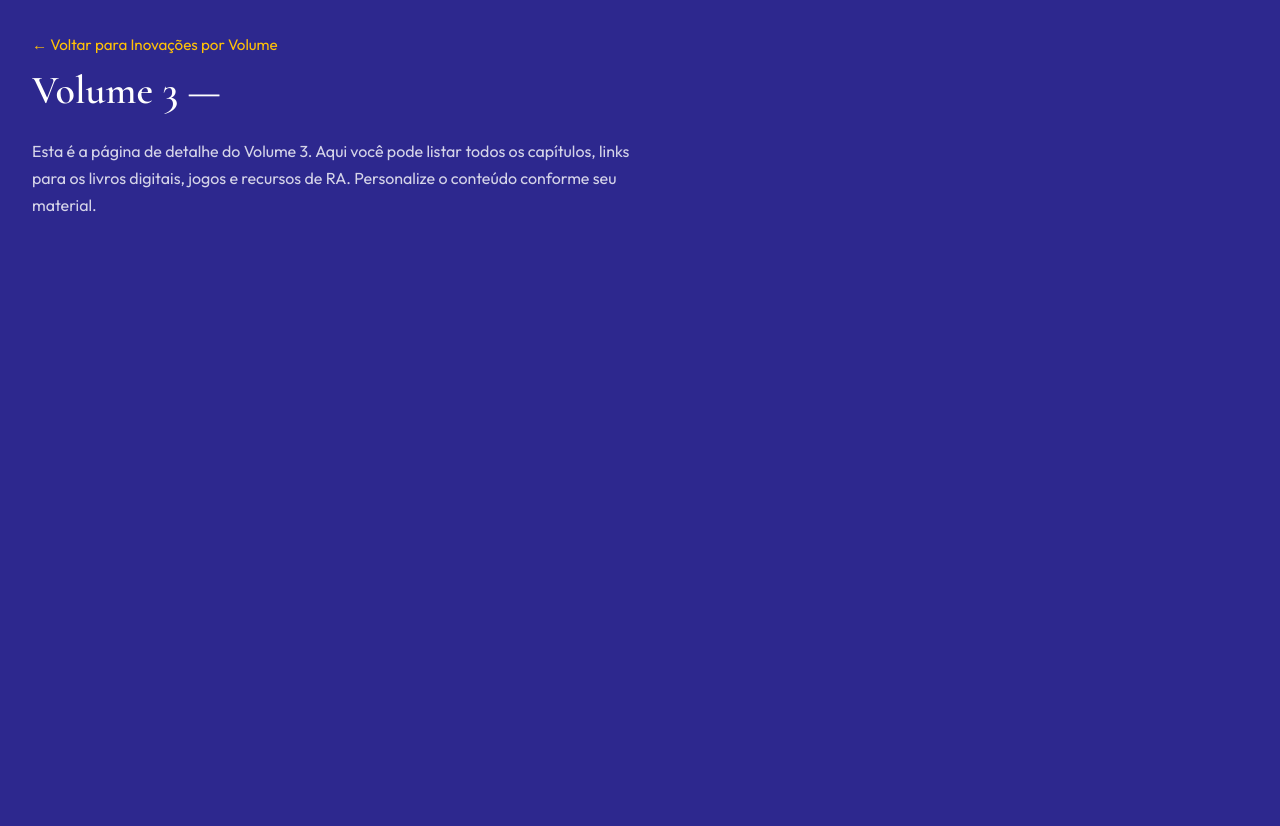
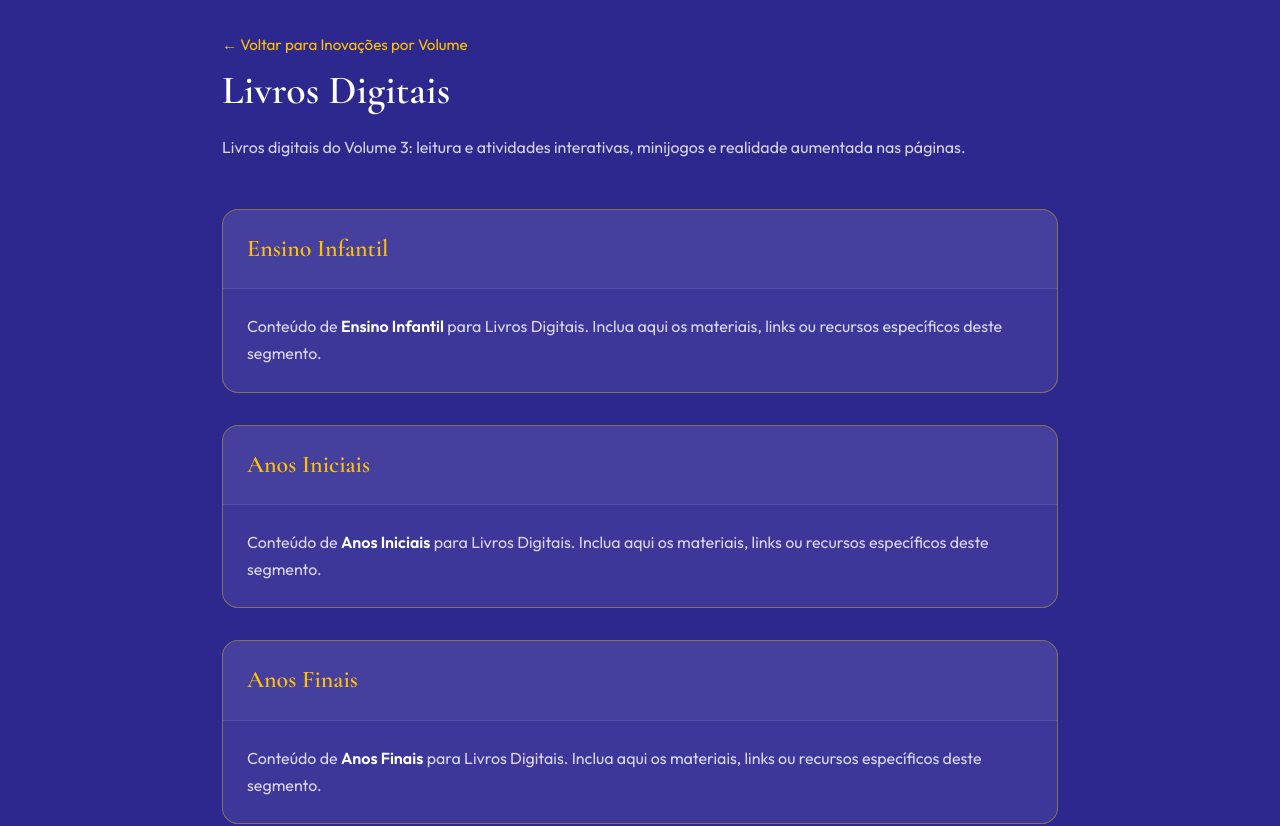
Before and after one commit to naygracioliarco/plataforma_SAE, a React (Vite) app: page /volume/1 in a window 1280 px wide. Shown: the top 826 px of the page. Before the commit the page ends 800 px from the top, so only its background shows below. Built offline with nearby package versions, Linux system fonts and the light colour scheme.

Commit message:
páginas das seções

```diff
--- a/src/App.css
+++ b/src/App.css
@@ -512,10 +512,12 @@ section.volume.visible {
   text-decoration: underline;
 }
 
-/* Página de detalhe do volume */
+/* Página de detalhe (Livros Digitais / Objetos Interativos / Realidade Aumentada) */
 .detalhe-page {
   min-height: 100vh;
   padding: 2rem;
+  max-width: 900px;
+  margin: 0 auto;
 }
 
 .detalhe-page .back {
@@ -523,16 +525,55 @@ section.volume.visible {
   font-size: 0.95rem;
 }
 
-.detalhe-page h1 {
+.detalhe-page-title {
   font-family: 'Cormorant Garamond', serif;
   font-size: 2.5rem;
-  margin-bottom: 1rem;
+  font-weight: 600;
+  margin-bottom: 0.75rem;
 }
 
-.detalhe-page p {
+.detalhe-page-desc {
   color: var(--text-muted);
   line-height: 1.7;
-  max-width: 600px;
+  margin-bottom: 3rem;
+}
+
+/* Blocos por segmento */
+.detalhe-segmentos {
+  display: flex;
+  flex-direction: column;
+  gap: 2rem;
+}
+
+.segmento {
+  background: var(--bg-card);
+  border-radius: 16px;
+  border: 1px solid var(--border);
+  overflow: hidden;
+}
+
+.segmento-titulo {
+  font-family: 'Cormorant Garamond', serif;
+  font-size: 1.5rem;
+  font-weight: 600;
+  padding: 1.25rem 1.5rem;
+  background: rgba(255, 255, 255, 0.04);
+  border-bottom: 1px solid rgba(255, 255, 255, 0.08);
+  color: var(--accent);
+}
+
+.segmento-conteudo {
+  padding: 1.5rem;
+}
+
+.segmento-placeholder {
+  color: var(--text-muted);
+  line-height: 1.7;
+  margin: 0;
+}
+
+.segmento-placeholder strong {
+  color: var(--text);
 }
 
 /* Botão voltar ao topo */
--- a/src/data/volumes.js
+++ b/src/data/volumes.js
@@ -1,4 +1,12 @@
-// Por enquanto todas as seções são do Volume 3
+// Segmentos padrão em cada página de detalhe
+export const SEGMENTOS = [
+  'Ensino Infantil',
+  'Anos Iniciais',
+  'Anos Finais',
+  'Ensino Médio',
+  'Aprova+',
+]
+
 const volume3Chapters = [
   'O que é realidade aumentada',
   'Escaneando as páginas',
@@ -10,7 +18,7 @@ const volume3Chapters = [
 export const volumes = [
   {
     id: '1',
-    volumeId: '3', // página de detalhe (todas levam ao Volume 3)
+    volumeId: '1', // página: Livros Digitais
     badge: 'Volume 3',
     sectionTitle: 'Livros Digitais',
     description: 'Livros digitais do Volume 3: leitura e atividades interativas, minijogos e realidade aumentada nas páginas.',
@@ -19,7 +27,7 @@ export const volumes = [
   },
   {
     id: '2',
-    volumeId: '3',
+    volumeId: '2', // página: Objetos Interativos
     badge: 'Volume 3',
     sectionTitle: 'Objetos Interativos',
     description: 'Objetos interativos do Volume 3: jogos, quizzes, arrastar e soltar e experiências em realidade aumentada.',
@@ -28,7 +36,7 @@ export const volumes = [
   },
   {
     id: '3',
-    volumeId: '3',
+    volumeId: '3', // página: Realidade Aumentada
     badge: 'Volume 3',
     sectionTitle: 'Realidade Aumentada',
     description: 'Experiências em RA do Volume 3: escaneie páginas com o celular e veja personagens e cenários ganhando vida.',
--- a/src/pages/VolumeDetalhe.jsx
+++ b/src/pages/VolumeDetalhe.jsx
@@ -1,16 +1,16 @@
 import { Link, useParams } from 'react-router-dom'
-import { volumes } from '../data/volumes'
+import { volumes, SEGMENTOS } from '../data/volumes'
 
 export default function VolumeDetalhe() {
   const { id } = useParams()
-  const volume = volumes.find((v) => v.id === id)
+  const volume = volumes.find((v) => v.volumeId === id || v.id === id)
 
   if (!volume) {
     return (
       <div className="detalhe-page">
         <Link to="/" className="back">← Voltar para Inovações por Volume</Link>
-        <h1>Volume não encontrado</h1>
-        <p>O volume solicitado não existe.</p>
+        <h1>Página não encontrada</h1>
+        <p>A página solicitada não existe.</p>
       </div>
     )
   }
@@ -18,11 +18,22 @@ export default function VolumeDetalhe() {
   return (
     <div className="detalhe-page">
       <Link to="/" className="back">← Voltar para Inovações por Volume</Link>
-      <h1>{volume.badge} — {volume.title}</h1>
-      <p>
-        Esta é a página de detalhe do {volume.badge}. Aqui você pode listar todos os capítulos,
-        links para os livros digitais, jogos e recursos de RA. Personalize o conteúdo conforme seu material.
-      </p>
+      <h1 className="detalhe-page-title">{volume.sectionTitle}</h1>
+      <p className="detalhe-page-desc">{volume.description}</p>
+
+      <div className="detalhe-segmentos">
+        {SEGMENTOS.map((segmento) => (
+          <section key={segmento} className="segmento">
+            <h2 className="segmento-titulo">{segmento}</h2>
+            <div className="segmento-conteudo">
+              <p className="segmento-placeholder">
+                Conteúdo de <strong>{segmento}</strong> para {volume.sectionTitle}.
+                Inclua aqui os materiais, links ou recursos específicos deste segmento.
+              </p>
+            </div>
+          </section>
+        ))}
+      </div>
     </div>
   )
 }
```
